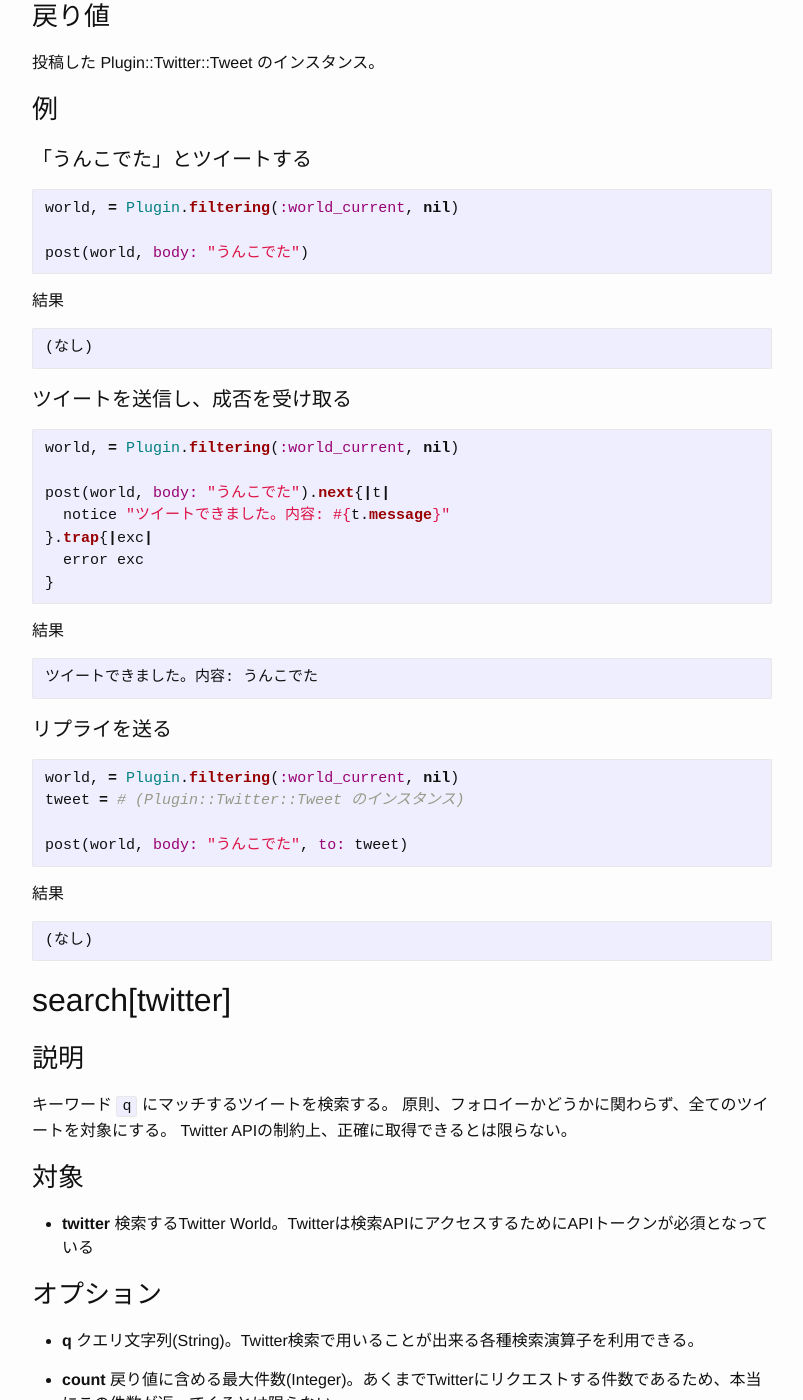
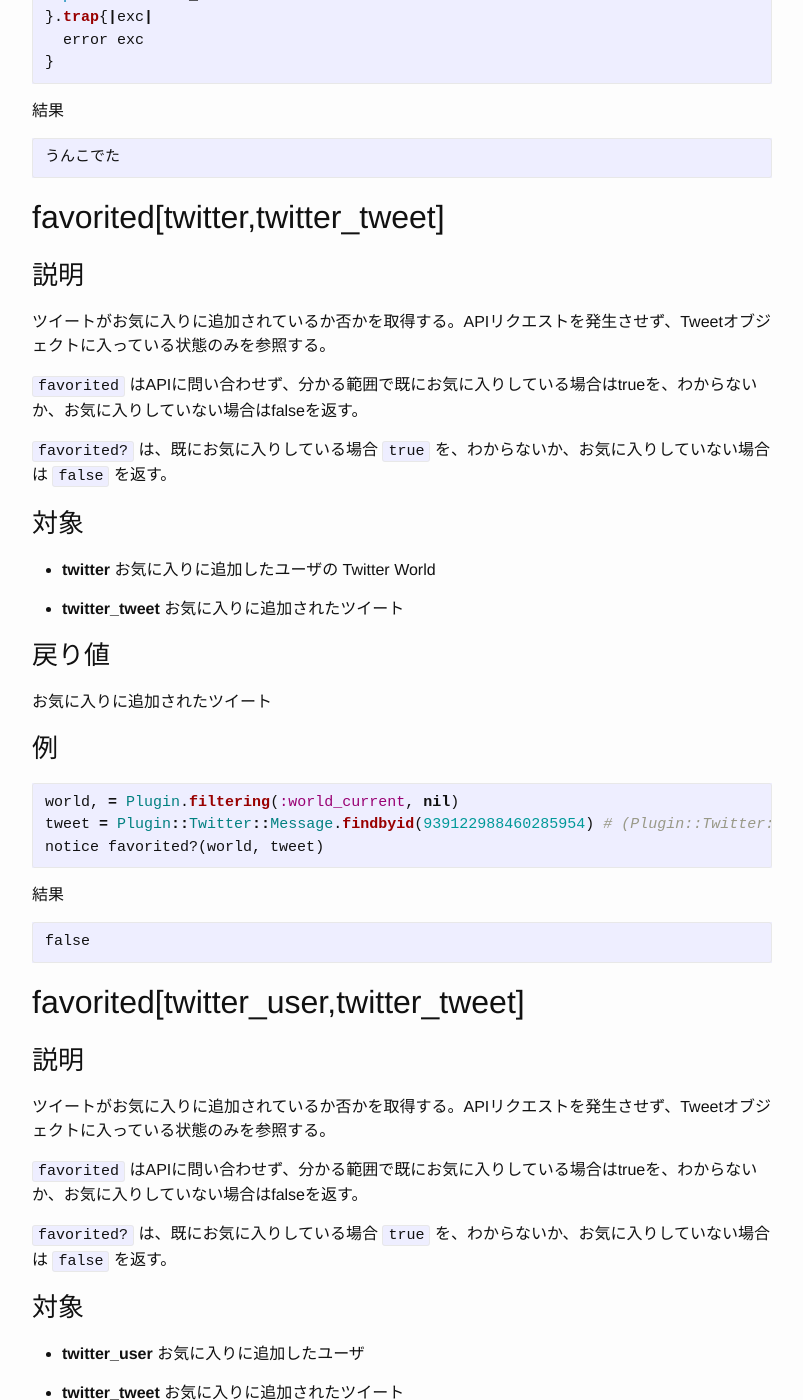
Before and after one commit to toshia/writing-mikutter-plugin, a Jekyll site: the page built from _posts/2017-11-28-spell.markdown, in a window 1280 px wide and 1400 px high, scrolled down 2239 px. Shown: the whole window, without its empty margins (238-1041 px from the left). Built offline with Jekyll 4.4.1, drawn with Linux system fonts in a browser that asks for light colours; some of the changed text lies outside the part shown.

Commit message:
favorite spell

````diff
--- a/_posts/2017-11-28-spell.markdown
+++ b/_posts/2017-11-28-spell.markdown
@@ -76,6 +76,112 @@
 結果
 ```
 ツイート「RT @toshi_a: ○×△」を削除しました
+```
+## <a id="favorite-twitter-twitter_tweet"></a>favorite[twitter,twitter_tweet]
+
+### 説明
+
+ツイートをお気に入りに追加（いいね）します。
+
+### 対象
+
+
+- **twitter** ふぁぼるアカウントのTwitter World。
+
+- **twitter_tweet** ふぁぼる対象のツイート
+
+
+
+### 戻り値
+
+お気に入りに追加したツイートに対応する Plugin::Twitter::Tweet
+
+### 例
+
+
+```ruby
+world, = Plugin.filtering(:world_current, nil)
+tweet = # (Plugin::Twitter::Tweetのインスタンス)
+
+favorite(world, tweet).next{|favorited_tweet|
+  puts favorited_tweet
+}.trap{|exc|
+  error exc
+}
+```
+結果
+```
+うんこでた
+```
+## <a id="favorited-twitter-twitter_tweet"></a>favorited[twitter,twitter_tweet]
+
+### 説明
+
+ツイートがお気に入りに追加されているか否かを取得する。APIリクエストを発生させず、Tweetオブジェクトに入っている状態のみを参照する。
+
+`favorited` はAPIに問い合わせず、分かる範囲で既にお気に入りしている場合はtrueを、わからないか、お気に入りしていない場合はfalseを返す。
+
+`favorited?` は、既にお気に入りしている場合 `true` を、わからないか、お気に入りしていない場合は `false` を返す。
+
+### 対象
+
+
+- **twitter** お気に入りに追加したユーザの Twitter World
+
+- **twitter_tweet** お気に入りに追加されたツイート
+
+
+
+### 戻り値
+
+お気に入りに追加されたツイート
+
+### 例
+
+
+```ruby
+world, = Plugin.filtering(:world_current, nil)
+tweet = Plugin::Twitter::Message.findbyid(939122988460285954) # (Plugin::Twitter::Tweetのインスタンス)
+notice favorited?(world, tweet)
+```
+結果
+```
+false
+```
+## <a id="favorited-twitter_user-twitter_tweet"></a>favorited[twitter_user,twitter_tweet]
+
+### 説明
+
+ツイートがお気に入りに追加されているか否かを取得する。APIリクエストを発生させず、Tweetオブジェクトに入っている状態のみを参照する。
+
+`favorited` はAPIに問い合わせず、分かる範囲で既にお気に入りしている場合はtrueを、わからないか、お気に入りしていない場合はfalseを返す。
+
+`favorited?` は、既にお気に入りしている場合 `true` を、わからないか、お気に入りしていない場合は `false` を返す。
+
+### 対象
+
+
+- **twitter_user** お気に入りに追加したユーザ
+
+- **twitter_tweet** お気に入りに追加されたツイート
+
+
+
+### 戻り値
+
+お気に入りに追加されたツイート
+
+### 例
+
+
+```ruby
+user = Plugin::Twitter::User.findbyidname('toshi_a_a')
+tweet = Plugin::Twitter::Message.findbyid(939122988460285954)
+notice favorited?(user, tweet)
+```
+結果
+```
+false
 ```
 ## <a id="post-twitter"></a>post[twitter]
 
````
Also changed, not shown: _posts/spell.yml (+60 -0 lines).
